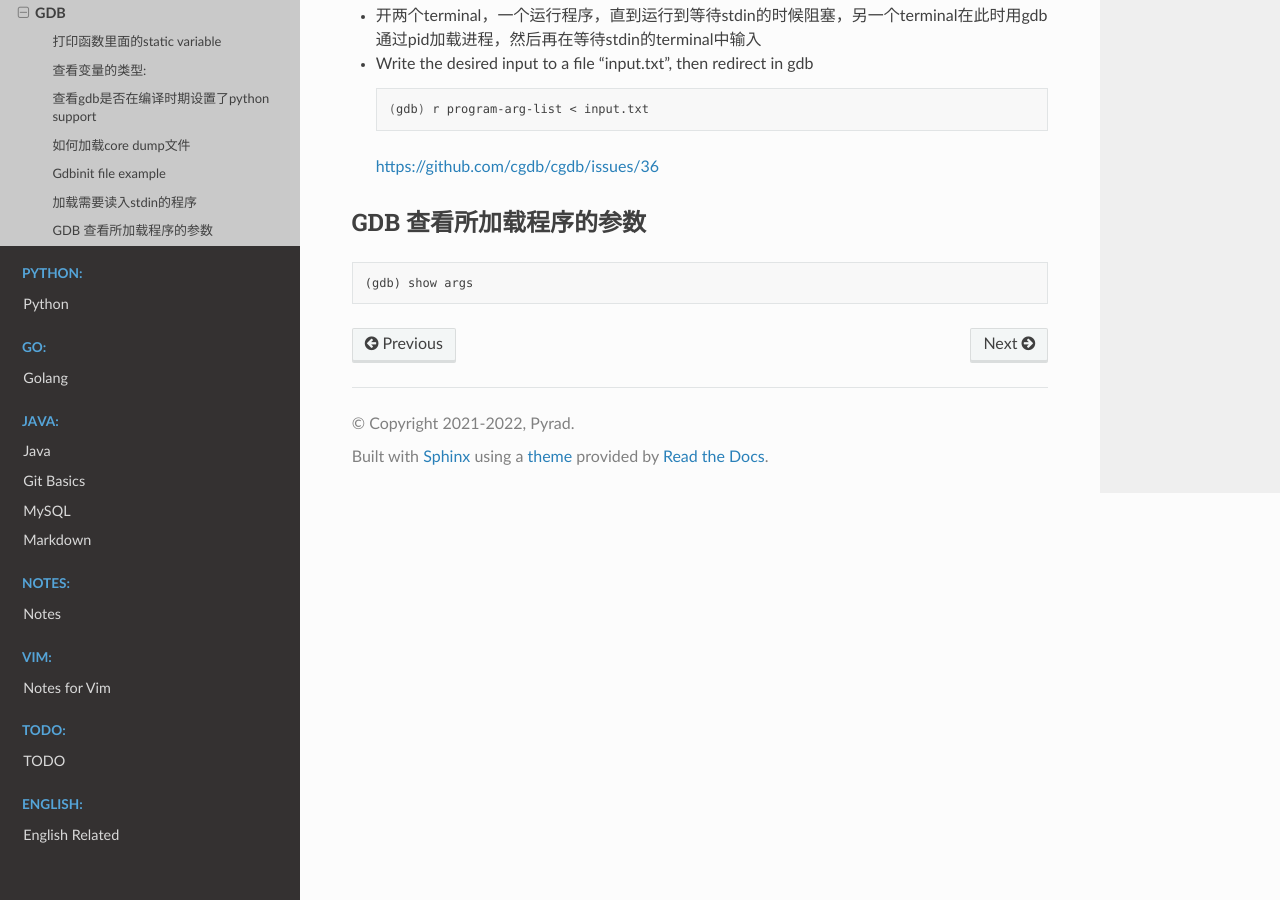
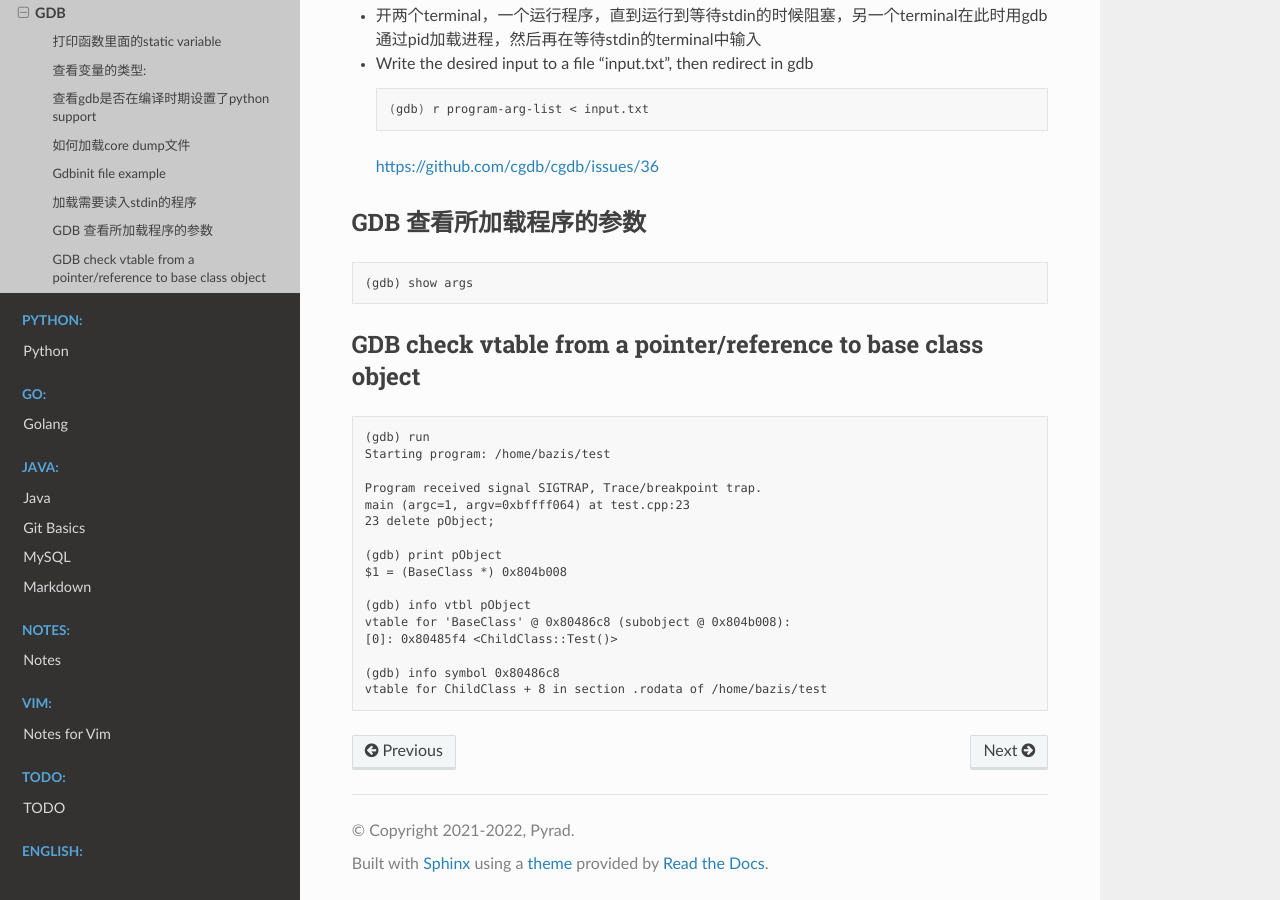
Before and after one commit to Pyrad/pyradnotes, a Sphinx documentation site: the page built from source/Linux/gdb.md, in a window 1280 px wide and 900 px high, scrolled down 1007 px. Built offline with Sphinx 7.4.7 and the Read the Docs theme 2.0.0, drawn with Linux system fonts in a browser that asks for light colours.

Commit message:
How to check vtable in GDB

````diff
--- a/source/Linux/gdb.md
+++ b/source/Linux/gdb.md
@@ -56,7 +56,33 @@ gdb --configuration
 
   [https://github.com/cgdb/cgdb/issues/36](https://github.com/cgdb/cgdb/issues/36)
 
+
+
 ## GDB 查看所加载程序的参数
+
 ```gdb
 (gdb) show args
 ```
+
+
+
+## GDB check vtable from a pointer/reference to base class object
+
+```gdb
+(gdb) run
+Starting program: /home/bazis/test
+
+Program received signal SIGTRAP, Trace/breakpoint trap.
+main (argc=1, argv=0xbffff064) at test.cpp:23
+23 delete pObject;
+
+(gdb) print pObject
+$1 = (BaseClass *) 0x804b008
+
+(gdb) info vtbl pObject
+vtable for 'BaseClass' @ 0x80486c8 (subobject @ 0x804b008):
+[0]: 0x80485f4 <ChildClass::Test()>
+
+(gdb) info symbol 0x80486c8
+vtable for ChildClass + 8 in section .rodata of /home/bazis/test
+```
````
